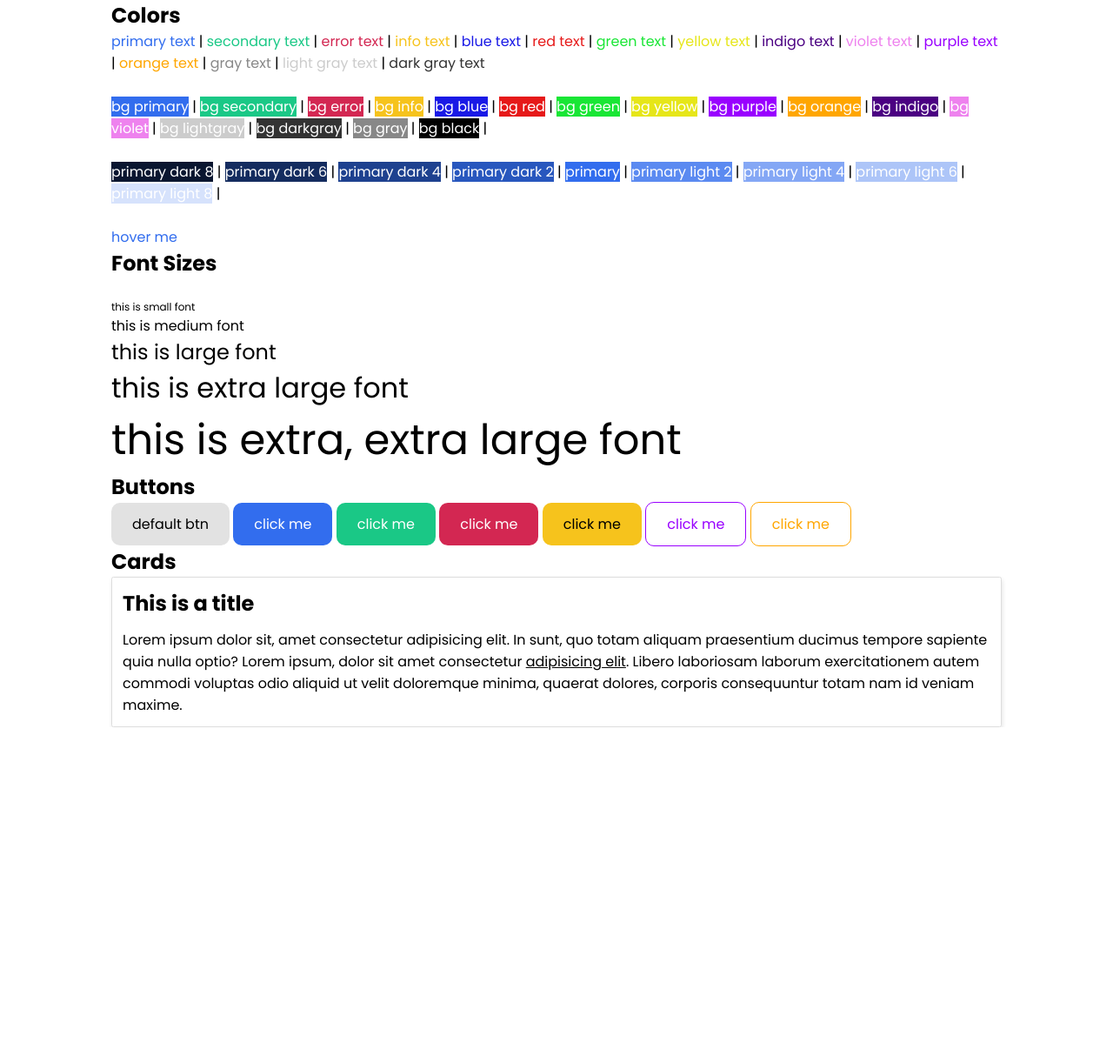
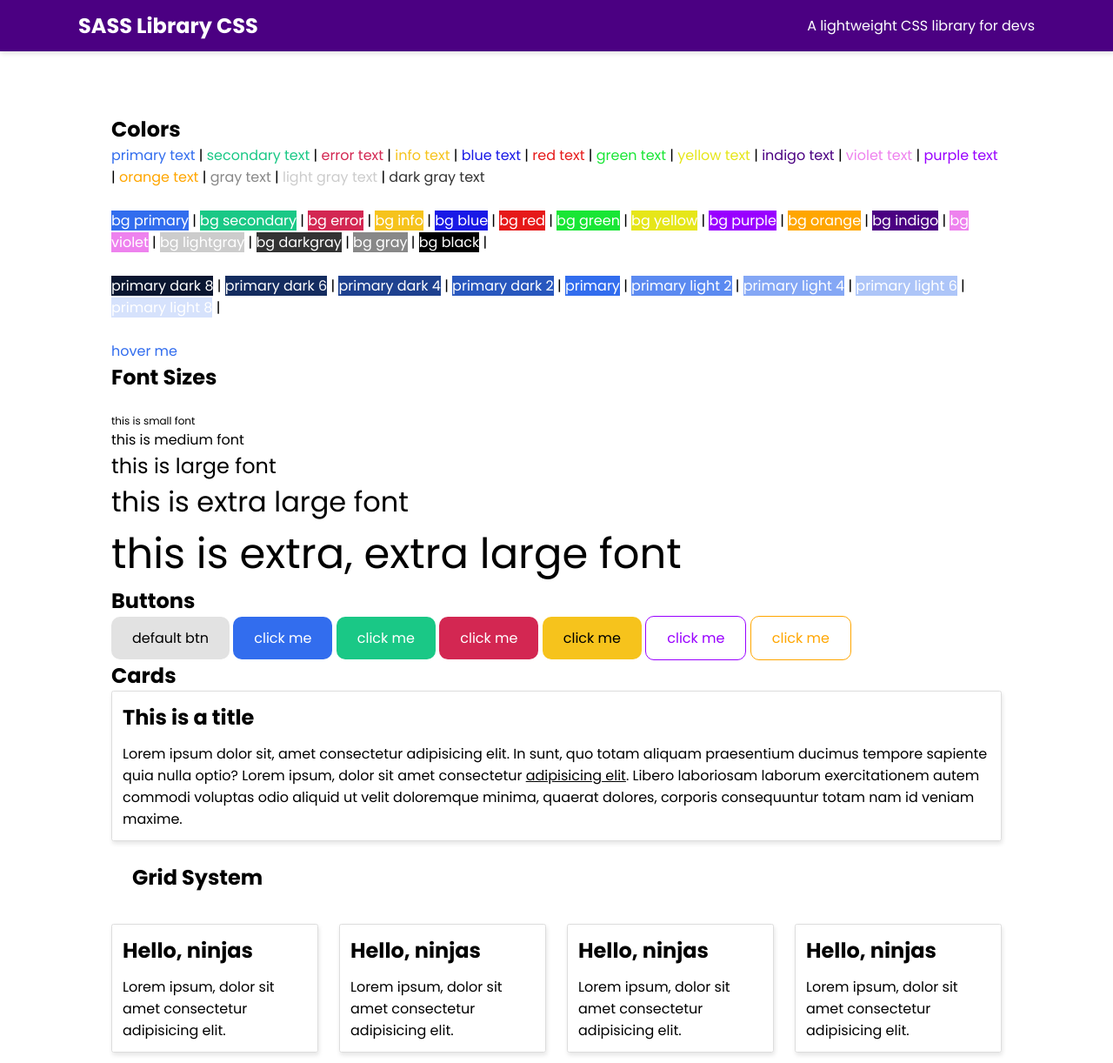
Before and after one commit to Kernix13/sass-library, a website built with Parcel: page src/index.html in a window 1280 px wide. Shown: the whole page at 87% size. Before the commit the page ends 836 px from the top, so only its background shows below. Built offline with nearby package versions, Linux system fonts and the light colour scheme.

Commit message:
almost done

```diff
--- a/src/index.html
+++ b/src/index.html
@@ -10,7 +10,14 @@
 </head>
 
 <body>
-  <div>
+  <nav class="navbar-indigo text-white mb-4">
+    <div class="container">
+      <h2 class="site-title">SASS Library CSS</h2>
+      <p>A lightweight CSS library for devs</p>
+    </div>
+  </nav>
+
+  <div class="container">
     <!-- colors -->
     <h2>Colors</h2>
     <span class="text-primary">primary text</span> |
@@ -93,6 +100,33 @@
     </div>
 
     <!-- grid system -->
+    <h2 class="m-2">Grid System</h2>
+    <div class="row gap-2 justify-center">
+      <div class="col-12-xs col-5-sm col-3-lg">
+        <div class="card">
+          <h3 class="card-title">Hello, ninjas</h3>
+          <p class="card-body">Lorem ipsum, dolor sit amet consectetur adipisicing elit.</p>
+        </div>
+      </div>
+      <div class="col-12-xs col-5-sm col-3-lg">
+        <div class="card">
+          <h3 class="card-title">Hello, ninjas</h3>
+          <p class="card-body">Lorem ipsum, dolor sit amet consectetur adipisicing elit.</p>
+        </div>
+      </div>
+      <div class="col-12-xs col-5-sm col-3-lg">
+        <div class="card">
+          <h3 class="card-title">Hello, ninjas</h3>
+          <p class="card-body">Lorem ipsum, dolor sit amet consectetur adipisicing elit.</p>
+        </div>
+      </div>
+      <div class="col-12-xs col-5-sm col-3-lg">
+        <div class="card">
+          <h3 class="card-title">Hello, ninjas</h3>
+          <p class="card-body">Lorem ipsum, dolor sit amet consectetur adipisicing elit.</p>
+        </div>
+      </div>
+    </div>
 
     <!-- utilities -->
 
--- a/src/scss/_base.scss
+++ b/src/scss/_base.scss
@@ -9,13 +9,16 @@
 }
 
 @mixin container() {
-  margin: 0 auto;
   width: 80%;
   max-width: 1100px;
+  margin: 0 auto;
 }
 
 body {
   font-family: Poppins;
+}
+
+.container {
   @include container;
 }
 
--- a/src/scss/_breakpoints.scss
+++ b/src/scss/_breakpoints.scss
@@ -1,5 +1,5 @@
 $breakpoints: (
-  "xs": 0,
+  "xs": 320px,
   "sm": 480px,
   "md": 720px,
   "lg": 960px,
--- /dev/null
+++ b/src/scss/_grid.scss
@@ -0,0 +1,97 @@
+@use 'breakpoints';
+@use 'sass:math';
+
+$grid-columns: 12;
+$grid-gaps: (
+  "0": 0,
+  "1": 0.5em,
+  "2": 0.75em,
+  "3": 1.25em,
+);
+$layout-values: flex-start, flex-end, center, space-between, space-around, space-evenly;
+
+// base layout classes
+.grid-container {
+  width: 100%;
+  max-width: 1200px;
+  margin: 0 auto;
+  padding: 0 1.25em;
+  box-sizing: border-box;
+}
+
+.row {
+  display: flex;
+  // flex-flow: row wrap;
+  flex-wrap: wrap;
+}
+
+// grid gaps
+@each $key,
+$val in $grid-gaps {
+  .gap-#{$key}>* {
+    padding: $val;
+  }
+
+  .gap-#{$key} {
+    margin-left: -$val;
+    margin-right: -$val;
+  }
+}
+
+// justify content (this should be a map because the class names will be too long)
+@each $val in $layout-values {
+  .justify-#{$val} {
+    justify-content: $val;
+  }
+}
+
+// col classes (it would be better to create a mixin for all of these)
+@include breakpoints.xs {
+  @for $i from 1 through $grid-columns {
+    .col-#{$i}-xs {
+      box-sizing: border-box;
+      flex-grow: 0;
+      width: math.div($i * 100%, $grid-columns);
+    }
+  }
+}
+
+@include breakpoints.sm {
+  @for $i from 1 through $grid-columns {
+    .col-#{$i}-sm {
+      box-sizing: border-box;
+      flex-grow: 0;
+      width: math.div($i * 100%, $grid-columns);
+    }
+  }
+}
+
+@include breakpoints.md {
+  @for $i from 1 through $grid-columns {
+    .col-#{$i}-md {
+      box-sizing: border-box;
+      flex-grow: 0;
+      width: math.div($i * 100%, $grid-columns);
+    }
+  }
+}
+
+@include breakpoints.lg {
+  @for $i from 1 through $grid-columns {
+    .col-#{$i}-lg {
+      box-sizing: border-box;
+      flex-grow: 0;
+      width: math.div($i * 100%, $grid-columns);
+    }
+  }
+}
+
+@include breakpoints.xl {
+  @for $i from 1 through $grid-columns {
+    .col-#{$i}-xl {
+      box-sizing: border-box;
+      flex-grow: 0;
+      width: math.div($i * 100%, $grid-columns);
+    }
+  }
+}
--- /dev/null
+++ b/src/scss/components/_navbar.scss
@@ -0,0 +1,32 @@
+@use '../variables';
+// @use 'sass:math';
+
+%flex-layout {
+  width: 100%;
+  display: flex;
+  align-items: center;
+  justify-content: space-between;
+  box-sizing: border-box;
+}
+
+.navbar {
+  @extend %flex-layout;
+  padding: variables.$base-padding variables.$base-padding * 2;
+  box-shadow: variables.$base-box-shadow;
+
+  .site-title {
+    font-size: variables.$font-size-lg;
+  }
+
+  .container {
+    @extend %flex-layout;
+  }
+}
+
+@each $key,
+$val in variables.$colors {
+  .navbar-#{$key} {
+    @extend .navbar;
+    background-color: $val;
+  }
+}
--- a/src/scss/main.scss
+++ b/src/scss/main.scss
@@ -4,6 +4,7 @@
 // base and layout
 @use 'base';
 @use 'breakpoints';
+@use 'grid';
 
 // colors
 @use 'colors';
@@ -11,6 +12,7 @@
 // components (button, card, nav)
 @use './components/card';
 @use './components/button';
+@use './components/navbar';
 
 // utilities (margin, padding, opacity)
 @use 'utilities';
```
Also changed, not shown: src/home.html (added, +103 -0 lines), src/img/food.png (added), src/img/laptop.svg (added), src/img/mario.png (added), src/img/marmite.png (added), src/img/notes.png (added).
